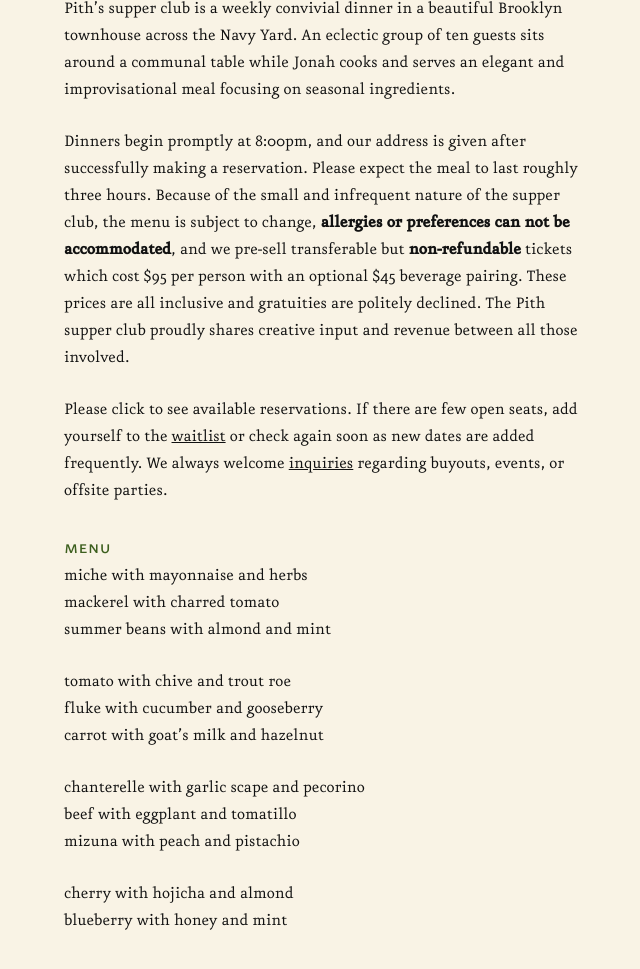
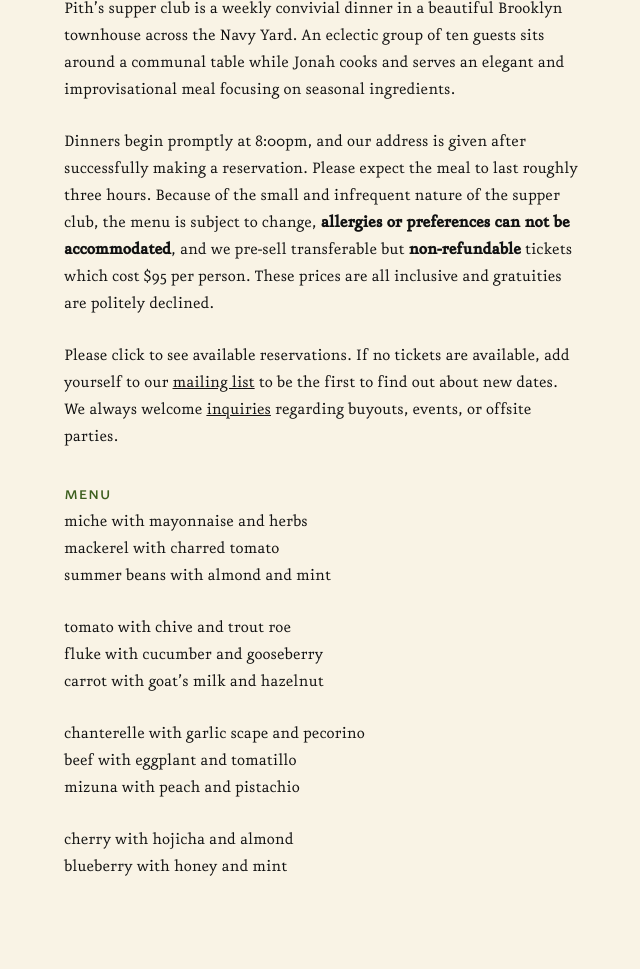
Before and after one commit to zoe-pith/pith-site, a Jekyll site: the page built from supperclub.md, in a window 1280 px wide, cut to the strip 329-1298 px from the top of the page. Shown: the whole strip, without its empty margins (350-990 px from the left). Built offline with Jekyll 4.4.1, drawn with Linux system fonts in a browser that asks for light colours.

Commit message:
Update supperclub.md

```diff
--- a/supperclub.md
+++ b/supperclub.md
@@ -9,9 +9,9 @@ published: true
 <script>TitoDevelopmentMode = true</script>
 Pith’s supper club is a weekly convivial dinner in a beautiful Brooklyn townhouse across the Navy Yard. An eclectic group of ten guests sits around a communal table while Jonah cooks and serves an elegant and improvisational meal focusing on seasonal ingredients.
 
-Dinners begin promptly at 8:00pm, and our address is given after successfully making a reservation. Please expect the meal to last roughly three hours. Because of the small and infrequent nature of the supper club, the menu is subject to change, **allergies or preferences can not be accommodated**, and we pre-sell transferable but **non-refundable** tickets which cost $95 per person with an optional $45 beverage pairing. These prices are all inclusive and gratuities are politely declined. The Pith supper club proudly shares creative input and revenue between all those involved.
+Dinners begin promptly at 8:00pm, and our address is given after successfully making a reservation. Please expect the meal to last roughly three hours. Because of the small and infrequent nature of the supper club, the menu is subject to change, **allergies or preferences can not be accommodated**, and we pre-sell transferable but **non-refundable** tickets which cost $95 per person. These prices are all inclusive and gratuities are politely declined.
 
-Please click <tito-button event="pith/supper-club"></tito-button> to see available reservations. If there are few open seats, add yourself to the [waitlist](http://eepurl.com/bZ8dIf) or check again soon as new dates are added frequently. We always welcome [inquiries](mailto:inquiries@pith.space) regarding buyouts, events, or offsite parties.
+Please click <tito-button event="pith/supper-club"></tito-button> to see available reservations. If no tickets are available, add yourself to our [mailing list](http://eepurl.com/bZ8dIf) to be the first to find out about new dates. We always welcome [inquiries](mailto:inquiries@pith.space) regarding buyouts, events, or offsite parties.
 
 ### menu
 miche with mayonnaise and herbs
```
